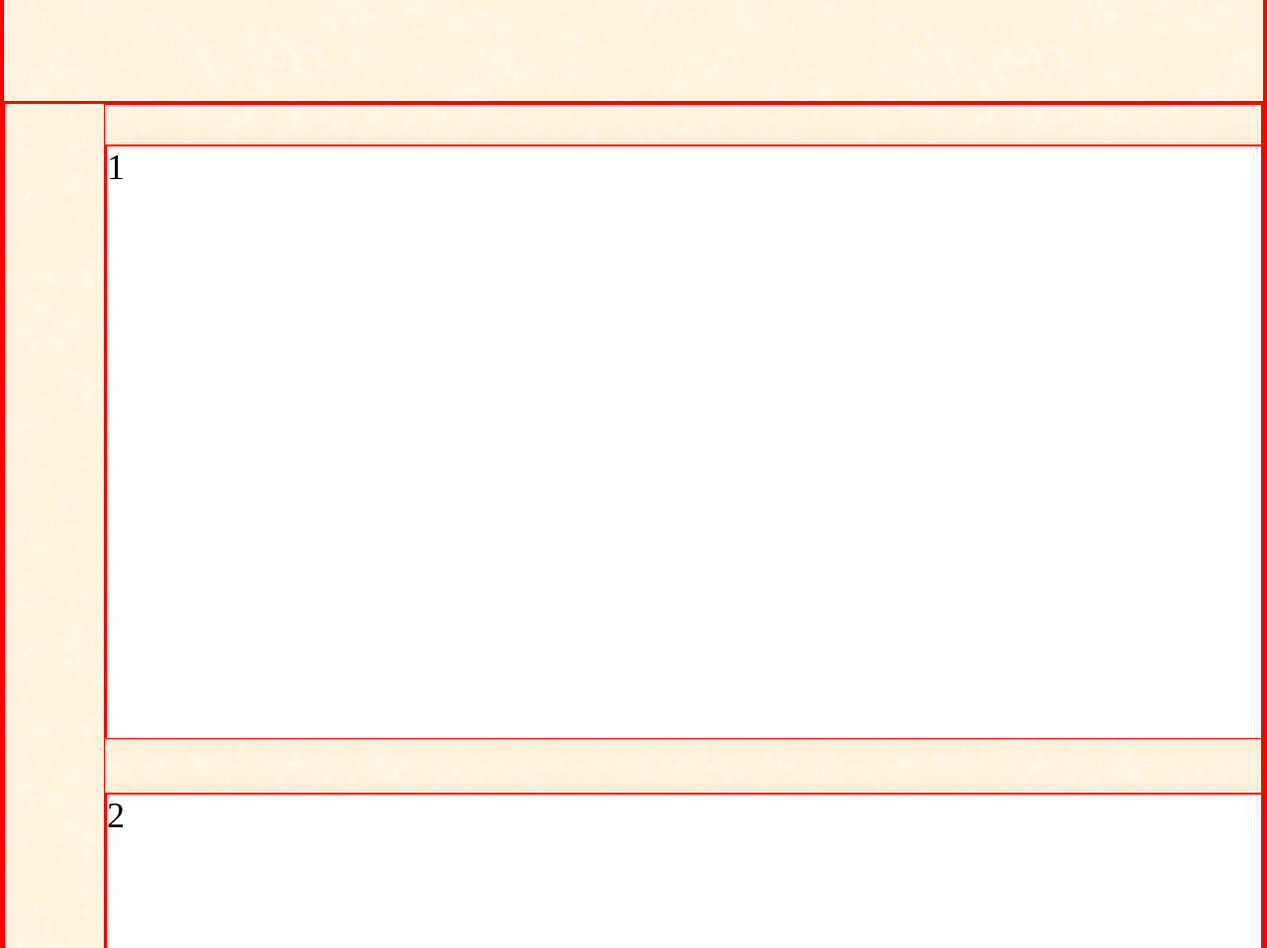
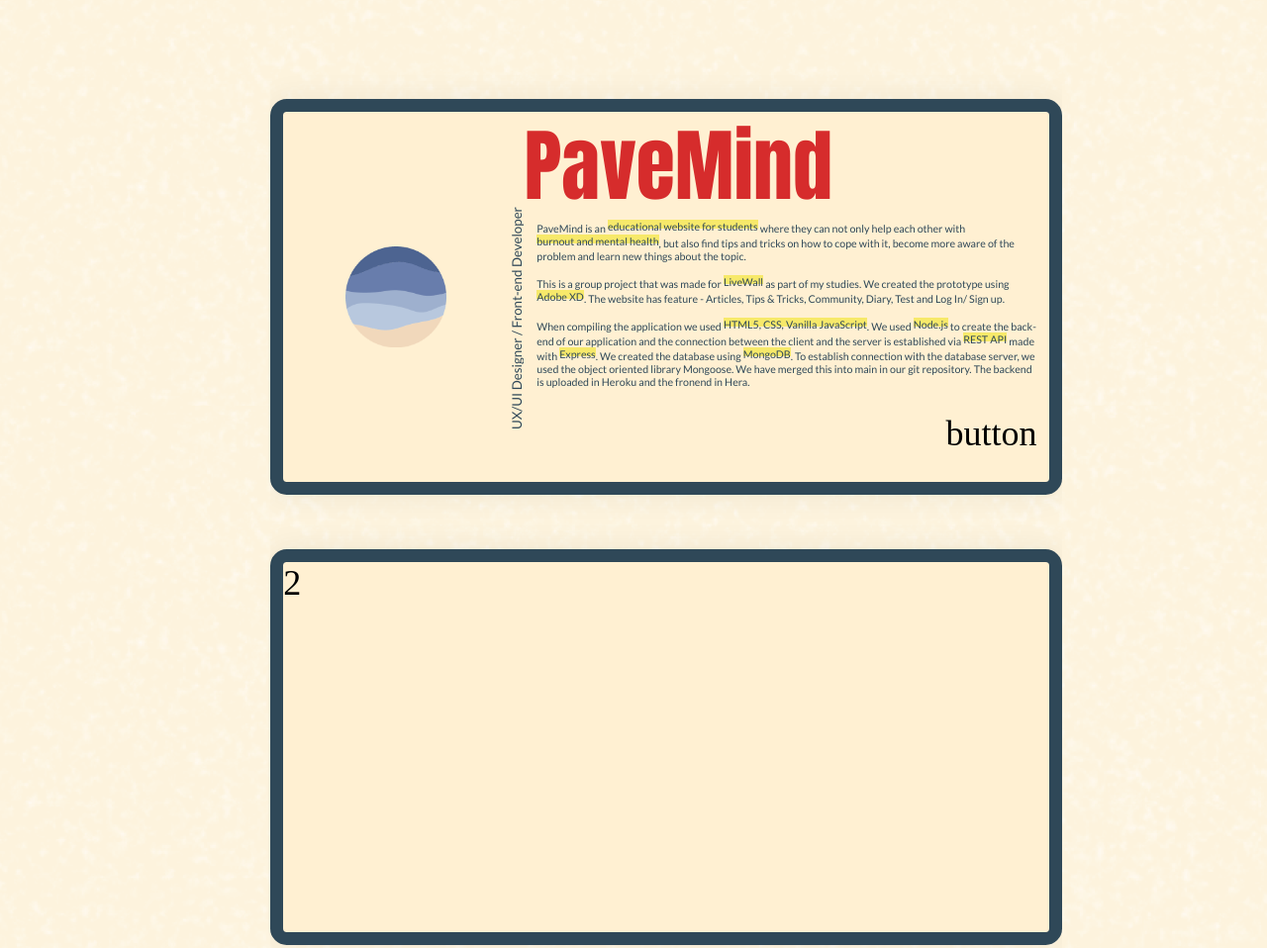
Before and after one commit to yoanaiviv/yoanaivanova, a website built with Vite: page portfolio/index.html in a window 1280 px wide. Shown: the part 800-1758 px from the top of the page at 99% size. Built offline with nearby package versions, Linux system fonts and the light colour scheme; a web font is replaced by a local one.

Commit message:
design of cards

```diff
--- a/portfolio/index.html
+++ b/portfolio/index.html
@@ -43,11 +43,21 @@
       <section id="projects">
         <div class='container'>
           <div class='cards'>
-            <div class='card' style='top:40px'>1</div>
-            <div class='card' style='top:45px'>2</div>
-            <div class='card' style='top:50px'>3</div>
-            <div class='card' style='top:55px'>4</div>
-            <div class='card' style='top:60px'>5</div>
+            <div class='card' style='top:50px'>
+              <nav class="project-logo"><img src="public/assets/logo-pavemind.png" alt=""></nav>
+              <nav class="project-role"><p>UX/UI Designer / Front-end Developer</p></nav>
+              <nav class="project-information">
+                <h3 class="project-name">PaveMind</h3>
+                <p class="project-description">PaveMind is an <bg>educational website for students</bg> where they can not only help each other with <bg>burnout and mental health</bg>, but also find tips and tricks on how to cope with it, become more aware of the problem and learn new things about the topic.<br><br>This is a group project that was made for <bg>LiveWall</bg> as part of my studies. We created the prototype using <bg>Adobe XD</bg>. The website has feature - Articles, Tips & Tricks, Community, Diary, Test and Log In/ Sign up.<br><br>When compiling the application we used <bg>HTML5, CSS, Vanilla JavaScript</bg>. We used <bg>Node.js</bg> to create the back-end of our application and the connection between the client and the server is established via <bg>REST API</bg> made with <bg>Express</bg>. We created the database using <bg>MongoDB</bg>. To establish connection with the database server, we used the object oriented library Mongoose. We have merged this into main in our git repository. The backend is uploaded in Heroku and the fronend in Hera.</p>
+                <nav class="button-dark">button</nav>
+              </nav>
+            </div>
+
+            <div class='card' style='top:55px'>2</div>
+
+            <div class='card' style='top:60px'>3</div>
+
+            <div class='card' style='top:65px'>4</div>
           </div>
         </div>
       </section>
--- a/portfolio/style.css
+++ b/portfolio/style.css
@@ -3,7 +3,7 @@
   padding: 0;
   overflow-x: hidden;
   box-sizing: border-box;
-  border: red 1px solid;
+
 }
 
 :root {
@@ -12,6 +12,7 @@
   --color-red: #D62C2C;
   --color-lightblue: #465B67;
   --color-darkblue: #2F4858;
+  --color--beige: #FFF0D2;
   --color-font: #465B67;
 }
 
@@ -34,7 +35,7 @@ h1 {
   font-family: "Anton", sans-serif;
   font-weight: 400;
   font-style: normal;
-  line-height: 1;
+  line-height: 11.5vw;
   overflow: hidden;
   color: var(--color-red);
 }
@@ -45,6 +46,34 @@ h2 {
   font-weight: 400;
   font-style: normal;
   color: var(--color-lightblue);
+}
+
+h3 {
+  font-size: 6.25vw;
+  font-family: "Anton", sans-serif;
+  font-weight: 400;
+  font-style: normal;
+  line-height: 6.5vw;
+  overflow: hidden;
+  color: var(--color-red);
+}
+
+bg {
+  display: inline-block;
+  width: auto;
+  position: relative;
+  z-index: 1;
+}
+
+bg::before {
+  content: "";
+  position: absolute;
+  top: 0; /* Adjust this value to move the background higher */
+  left: 0;
+  right: 0;
+  height: 70%; /* Adjust this value to control the height of the background */
+  background: #F7E96A;
+  z-index: -1;
 }
 
 label {
@@ -62,13 +91,11 @@ p {
   font-size: 0.833vw;
   color: var(--color-darkblue);
 }
-
-#home {
-  margin-top: 50px;
-  height: 100vh;
-}
-
+/*Navigation Menu Styling*/
 .navigation-bar {
+  position: fixed;
+  width: 100%;
+  z-index: 5;
   display: flex;
   flex-direction: row;
   align-items: center;
@@ -99,6 +126,12 @@ p {
   }
 }
 
+/*Landing Section Styling*/
+#home {
+  margin-top: 50px;
+  height: 100vh;
+}
+
 .line-one {
   display: flex;
   flex-direction: row;
@@ -126,7 +159,7 @@ p {
     display: flex;
     flex: 5%;
     margin-left: 20px;
-    margin-top: 0.7vw;
+    margin-top: 1.2vw;
     align-items: start;
     justify-content: start;
 
@@ -166,8 +199,7 @@ p {
     display: flex;
     flex: 5%;
     margin-right: 20px;
-    margin-top: 0.7vw;
-    align-items: start;
+    align-items: end;
     justify-content: end;
 
     label {
@@ -180,6 +212,8 @@ p {
   .title {
     display: flex;
     flex: 48%;
+    justify-content: flex-start;
+    align-items: flex-end;
   }
 
   .button-dark {
@@ -192,31 +226,82 @@ p {
 
 }
 
+/*Porjects Cards Styling*/
 .container {
   display: flex;
   justify-content: center;
   position: relative;
   z-index: 2;
-}
+
   .cards {
-  margin-left: 100px;
+    margin-left: 5.208vw;
     overflow: hidden;
   }
   .card {
-  height: 600px;
-  width: 1200px;
+    display: flex;
+    flex-direction: row;
+    height: 31.25vw;
+    width: 62.5vw;
     margin-bottom: 50px;
-  background: white;
+    background: var(--color--beige);
     font-size: 36px;
+    border: 1.042vw solid var(--color-darkblue);
+    border-radius: 1.302vw;
+
+    .project-logo {
+      display: flex;
+      justify-content: center;
+      align-items: center;
+      flex: 30%;
+
+      img {
+        width: 8vw;
+      height: auto;
+      }
+    }
+
+    .project-role {
+      display: flex;
+      justify-content: end;
+      align-items: start;
+
+      margin-top: 7.5vw;
+
+      p {
+        writing-mode: vertical-lr;
+        text-orientation: sideways;
+        transform: rotate(180deg);
+        font-size: 1.042vw;
+        color: var(--color-darkblue);
+      }
+    }
+
+    .project-information {
+      display: flex;
+      flex-direction: column;
+      flex: 70%;
+      margin-top: 1vw;
+
+      .project-description {
+        margin: 1vw;
+      }
+      .button-dark {
+        display: flex;
+        justify-content: end;
+        margin: 1vw;
+      }
+    }
   }
   .card:first-child {
-  box-shadow: 0px 0px 30px 3px rgba(0, 0, 0, 0.05);
+    box-shadow: 0px 0px 30px 3px rgba(26, 4, 4, 0.05);
+  }
 }
 
+/*About Section Styling*/
 #about {
   position: relative;
   width: 100%;
   height: 100vh;
-  background-color: #D62C2C;
+  background-color: var(--color-darkblue);
   z-index: 3;
 }
```
Also changed, not shown: portfolio/public/assets/logo-pavemind.png (added). Lines whose indentation alone changed are shown as unchanged.
